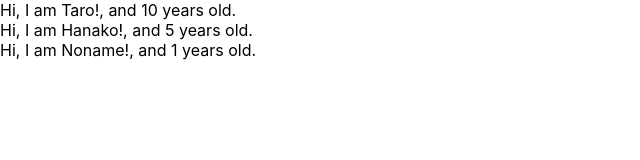
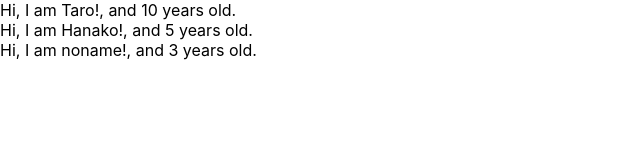
Before and after one commit to TheQuasarS50014p81/react-redux-crud-application-by-udemy, a React (Create React App) app: page / in a window 1280 px wide. Shown: the top 160 px of the page, without its empty margins (0-640 px from the left). Built offline with nearby package versions, Linux system fonts and the light colour scheme.

Commit message:
props-types

```diff
--- a/src/App.js
+++ b/src/App.js
@@ -1,10 +1,11 @@
-import React from "react";
+import React from 'react';
+import PropTypes from 'prop-types';
 
 function App() {
   const profiles = [
     {name: "Taro", age: 10},
     {name: "Hanako", age: 5},
-    {name: "Noname"}
+    {name: "noname", age: 3}
   ]
   return (
     <div>
@@ -21,7 +22,8 @@ const User = (props) => {
   return <div>Hi, I am {props.name}!, and {props.age} years old.</div>
 }
 
-User.defaultProps = {
-  age: 1
+User.propTypes = {
+  name: PropTypes.string,
+  age: PropTypes.number.isRequired
 }
 export default App;
```
